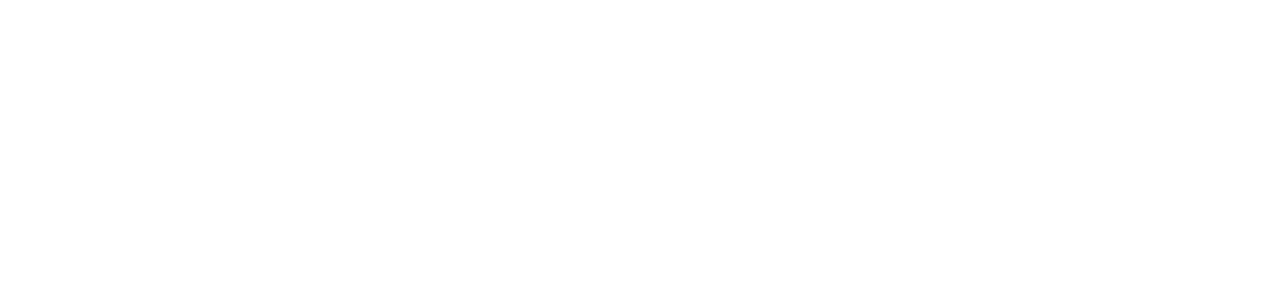
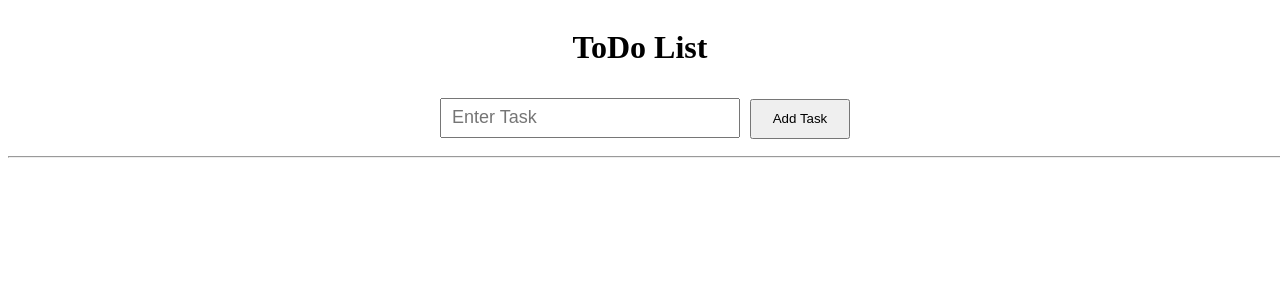
Before and after one commit to Clara-Pacheco/Learn-React-By-Building-5-Projects, a React (Vite) app in the folder Project 2 - ToDo List Application/ToDo List Application/: page / in a window 1280 px wide. Shown: the top 300 px of the page. Built offline with nearby package versions, Linux system fonts and the light colour scheme.

Commit message:
Build html structure

```diff
--- a/Project 2 - ToDo List Application/ToDo List Application/src/App.jsx
+++ b/Project 2 - ToDo List Application/ToDo List Application/src/App.jsx
@@ -1,3 +1,19 @@
+import "./App.css"
+
+
 export function App() {
+  return(
+    <div className="app">
+
+      <h1>ToDo List </h1>
+
+      <div className="task">
+        <input type="text" placeholder="Enter Task" />
+        <button>Add Task</button>
+      </div>
+      <hr />
+
+    </div>
+  )
 
 }
```
